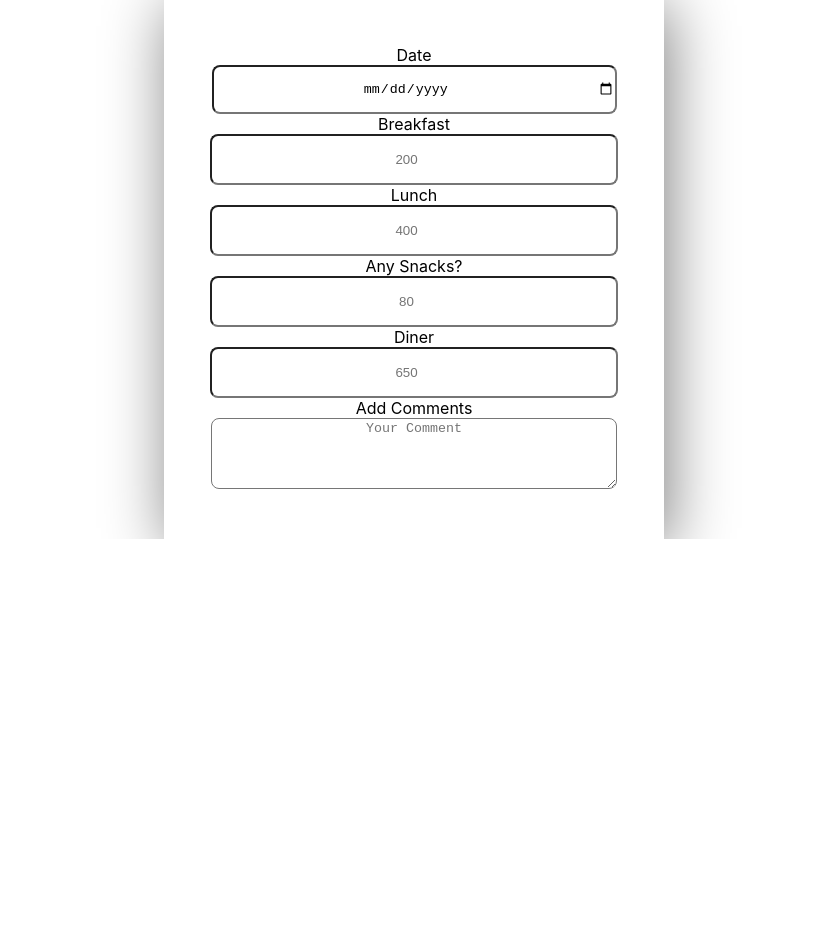
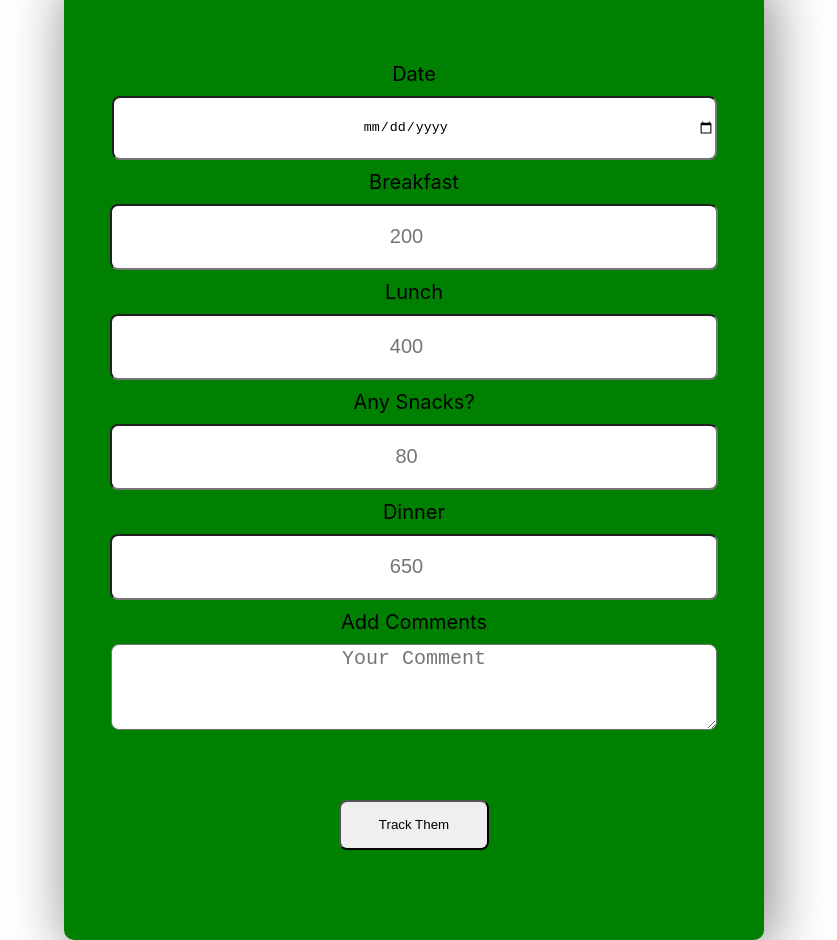
Before and after one commit to Subsono1/Keepcalorie, a React (Create React App) app: page / in a window 1280 px wide. Shown: the part 420-1360 px from the top of the page, without its empty margins (226-1063 px from the left). Before the commit the page ends 959 px from the top, so only its background shows below. Built offline with nearby package versions, Linux system fonts and the light colour scheme; no server answers.

Commit message:
more coding, still trying styles. new external API call.form and rendering ready

```diff
--- a/src/App.css
+++ b/src/App.css
@@ -2,8 +2,10 @@ header {
   width: 100vw;
   margin: 0;
   padding: 0;
+  background-color: rgb(41, 144, 41);
 }
 nav {
+  width: 100vw;
   display: flex;
   flex-direction: row;
   justify-content: flex-end;
@@ -12,6 +14,7 @@ nav {
 }
 .brand{
   margin-right: auto;
+  background: black;
 
 
 }
@@ -20,5 +23,22 @@ a {
   margin: 20px 10px;
   padding: 10px;
   text-decoration: none;
+  color: rgb(255, 255, 255);
+  cursor: pointer;
+  background-color: black;
+  border-radius: 10px;
 
 }
+a:hover,
+a:active {
+  background: rgb(255, 255 , 255);
+  color: black;
+}
+
+.new-entry-headline {
+  color: gray;
+}
+
+@media screen and (min-width: 700px) {
+
+}
--- a/src/App.js
+++ b/src/App.js
@@ -3,13 +3,18 @@ import { Route, Switch } from "react-router-dom";
 import axios from "axios";
 import Nav from "./components/Nav"
 import CreateEntry from "./components/CreateEntry"
+import Entries from './components/Entries'
+import Resources from "./components/Resources"
 import "./CreateEntry.css"
+import './List.css'
 
 import "./App.css";
 
 function App() {
+  const [entries, updateEntries] = useState([])
+  const [fetchEntries, invokeFetch] = useState (false)
   const BASE_URL =
-    "https://api.airtable.com/v0/appbIJiGm110d5tbK/Table%201?maxRecords=3&view=Grid%20view";
+    "https://api.airtable.com/v0/appbIJiGm110d5tbK/Table%201";
 
   useEffect(() => {
     const getCalorieRecords = async () => {
@@ -18,18 +23,30 @@ function App() {
           Authorization: `Bearer ${process.env.REACT_APP_AIRTABLE_KEY}`,
         },
       });
-      console.log(response.data.records[0].fields);
+      console.log(response.data);
+      updateEntries(response.data.records)
     };
+
     getCalorieRecords();
-  }, []);
+  }, [fetchEntries]);
 
   return (
     <div>
       <Nav />
       <Switch>
-        <Route path="/">
+        <Route exact path="/">
           <CreateEntry />
 
+        </Route>
+        <Route path="/entries">
+          <Entries
+            calorieEntries={entries}
+            fetchEntries={fetchEntries}
+            invokeFetch={invokeFetch}/>
+        </Route>
+
+        <Route path="/resources">
+          <Resources />
         </Route>
 
 
--- a/src/CreateEntry.css
+++ b/src/CreateEntry.css
@@ -7,9 +7,8 @@
 
 .new-entry-div {
 
+width: 500px;
 
-width: 500px;
-/* height: 300px; */
 margin: 0 auto;
 
 }
@@ -22,6 +21,8 @@ margin: 0 auto;
   flex-direction: column;
   justify-content: center;
   align-items: center;
+  border-radius: 10px;
+  background-color: green;
 
 }
 
@@ -30,6 +31,11 @@ margin: 0 auto;
   width: 400px;
   height: 45px;
   text-align: center;
+
+}
+label {
+  padding: 10px;
+  font-size: 20px;
 }
 
 textarea {
@@ -37,4 +43,55 @@ textarea {
 }
 :placeholder-shown {
   text-align: center;
+  font-size: 20px;
 }
+button, .button-link {
+display: flex;
+justify-content: center;
+align-items: center;
+text-align: center;
+margin-top: 40px;
+width: 150px;
+height: 50px;
+border-radius: 8px;
+}
+
+.button-link {
+
+  background:green;
+}
+
+
+
+
+@media screen and (min-width: 700px) {
+  input, textarea {
+    border-radius: 8px;
+    width: 600px;
+    height: 60px;
+
+  }
+
+  .new-entry-div {
+
+
+    width: 700px;
+
+    margin: 0 auto;
+
+    }
+
+
+  .new-entry-box {
+    box-shadow: 5px 10px 60px grey;
+    padding: 80px;
+    display: flex;
+
+
+  }
+
+  textarea {
+    height: 80px;
+  }
+
+}
--- /dev/null
+++ b/src/List.css
@@ -0,0 +1,18 @@
+.list {
+  display: inline-grid;
+  width: 250px;
+  padding: 20px;
+  border: 1px solid green;
+ margin: 0 auto;
+
+
+
+
+}
+.track-calories {
+  text-align: center;
+}
+
+.entries {
+  /* text-align: center; */
+}
--- a/src/components/CreateEntry.js
+++ b/src/components/CreateEntry.js
@@ -1,31 +1,106 @@
-import React from "react";
+import React, { useState } from "react";
+import axios from "axios";
+import { Link } from "react-router-dom";
 
-export default function CreateEntry() {
+const BASE_URL = "https://api.airtable.com/v0/appbIJiGm110d5tbK/Table%201";
+
+export default function CreateEntry(props) {
+  const [Date, updateDate] = useState("");
+  const [Breakfast, updateBreakfast] = useState("");
+  const [Lunch, updateLunch] = useState("");
+  const [Snack, updateSnack] = useState("");
+  const [Dinner, updateDinner] = useState("");
+  const [Comment, updateComment] = useState("");
+
+  const handleSubmit = async (e) => {
+    e.preventDefault();
+    const response = await axios.post(
+      BASE_URL,
+      {
+        fields: {
+          Date: "",
+          Breakfast: "",
+          Lunch: "",
+          Snack: "",
+          Dinner: "",
+          Comments: "",
+        },
+      },
+
+      {
+        headers: {
+          Authorization: `Bearer ${process.env.REACT_APP_AIRTABLE_KEY}`,
+          "Content-Type": "application/json",
+        },
+      }
+    );//to make the call again.
+    props.invokeFetch(!props.fetchEntries)
+    updateBreakfast('')
+    // console.log(response.data);
+  };
+
   return (
     <>
       <div className="new-entry-headline">
-        <h1 >Let's Keep Track Of Your Calories</h1>
+        <h1>Let's Keep Track Of Your Calories</h1>
         <h3>
           Here you can start by inputing your daily calories from mornign until
-          night, and have a track of how many calories you consume a day.
+          night, and track how many calories you consume a day.
         </h3>
       </div>
 
       <div className="new-entry-div">
-        <form className="new-entry-box">
+        <form onSubmit={handleSubmit} className="new-entry-box">
           <label htmlFor="date">Date</label>
-          <input name="date" type="date"></input>
+          <input
+            name="date"
+            type="date"
+            onChange={(e) => updateDate(e.target.value)}
+            value={Date}
+          ></input>
           <label htmlFor="breakfast">Breakfast</label>
-          <input name="breakfast" type="number" placeholder="200" />
+          <input
+            name="breakfast"
+            type="number"
+            placeholder="200"
+            onChange={(e) => updateBreakfast(e.target.value)}
+            value={Breakfast}
+          />
           <label htmlFor="lunch">Lunch</label>
-          <input name="lunch" type="number" placeholder="400" />
+          <input
+            name="lunch"
+            type="number"
+            placeholder="400"
+            onChange={(e) => updateLunch(e.target.value)}
+            value={Lunch}
+          />
           <label htmlFor="snack">Any Snacks?</label>
-          <input name="snack" type="number" placeholder="80"></input>
-          <label htmlFor="diner">Diner</label>
-          <input name="diner" type="number" placeholder="650"></input>
+          <input
+            name="snack"
+            type="number"
+            placeholder="80"
+            onChange={(e) => updateSnack(e.target.value)}
+            value={Snack}
+          ></input>
+          <label htmlFor="dinner">Dinner</label>
+          <input
+            name="dinner"
+            type="number"
+            placeholder="650"
+            onChange={(e) => updateDinner(e.target.value)}
+            value={Dinner}
+          ></input>
           <label htmlFor="comment">Add Comments</label>
-          <textarea name="comment" type="text" placeholder="Your Comment" />
+          <textarea
+            name="comment"
+            type="text"
+            placeholder="Your Comment"
+            onChange={(e) => updateComment(e.target.value)}
+            value={Comment}
+          />
+          <Link to="/entries"className="button-link"><button type="button">Track Them</button></Link>
         </form>
+        {/* <Link to="/entries"><button type="button">Track Them</button></Link> */}
       </div>
     </>
   );
--- /dev/null
+++ b/src/components/Entries.js
@@ -0,0 +1,16 @@
+import React from "react";
+import List from "./List";
+import CreateEntry from "./CreateEntry"
+
+export default function Entries(props) {
+  const { calorieEntries } = props;
+
+  return (
+    <div>
+      <h1 className="track-calories">Track Your Calories!</h1>
+      {calorieEntries.map((item) => (
+        <List entry={item} key={item.id} />
+      ))}
+    </div>
+  );
+}
--- /dev/null
+++ b/src/components/List.js
@@ -0,0 +1,22 @@
+import React from "react";
+import axios from "axios";
+
+
+export default function List(props) {
+  console.log(props)
+  const { fields } = props.entry
+  return (
+    <div className="list">
+      <section className="entries">
+        <h2>Your daily Calories</h2>
+        <h2>Date:  {fields.Date}</h2>
+        <h3>Breakfast calories: {fields.Breakfast}</h3>
+        <h3>Lunch calories: {fields.Lunch}</h3>
+        <h3>Snack calories: {fields.Snack}</h3>
+        <h3>Dinner calories: {fields.Dinner}</h3>
+      </section>
+      <p><strong>Your Comments: </strong>{fields.Comments}</p>
+      <h3>Total daily calories: {fields.Total}</h3>
+    </div>
+  );
+}
--- a/src/components/Nav.js
+++ b/src/components/Nav.js
@@ -9,7 +9,7 @@ export default function Nav() {
 
         <Link to="/" className="brand">Keepcalorie</Link>
         <Link to="/entries" >Entries</Link>
-        <Link to="/calculator">Resources</Link>
+        <Link to="/resources">Resources</Link>
       </nav>
 
   </header>
--- /dev/null
+++ b/src/components/Resources.js
@@ -0,0 +1,39 @@
+import React, {useState, useEffect} from 'react'
+import axios from 'axios'
+import { isCompositeComponent } from 'react-dom/test-utils'
+
+export default function Resources() {
+  const [query, updateQuery] = useState('')
+  const BASE_URL = "https://trackapi.nutritionix.com/v2/search/instant?query="
+
+
+    const getCalories = async () => {
+      const response = await axios.get(`${BASE_URL}${query}`, {
+        headers: {
+          'x-app-id': 'dc1a6b13',
+          'x-app-key': '0597f141fdeb9775ba60311a5e35fbf5',
+          "Content-Type": "application/json"
+
+
+        }
+      })
+      console.log(response.data)
+    }
+
+
+
+  return (
+    <>
+    <div>
+
+      <input value={query} onChange={(e) => updateQuery(e.target.value)}></input>
+      <button onClick={getCalories}>Click me</button>
+
+    </div>
+      <div>
+        {/* <h1 >{value.food_name}</h1> */}
+
+      </div>
+      </>
+  )
+}
```
